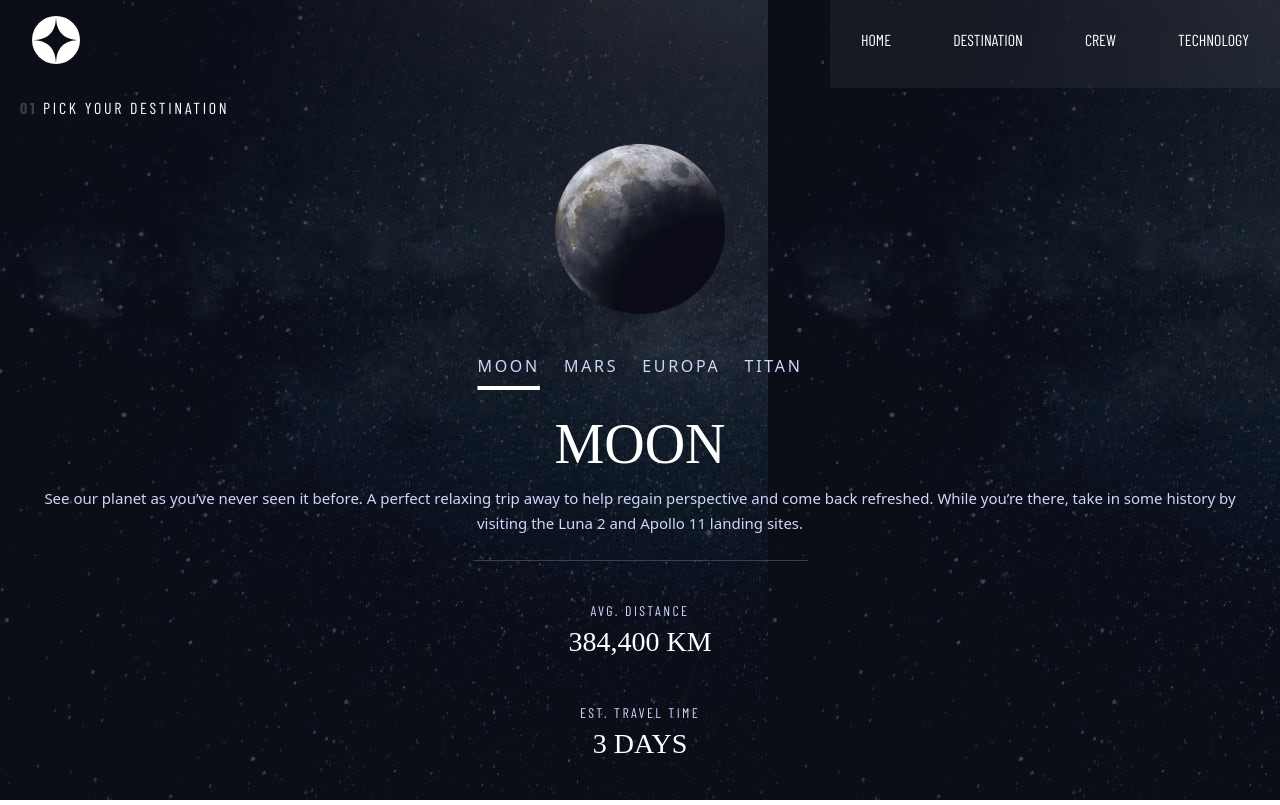
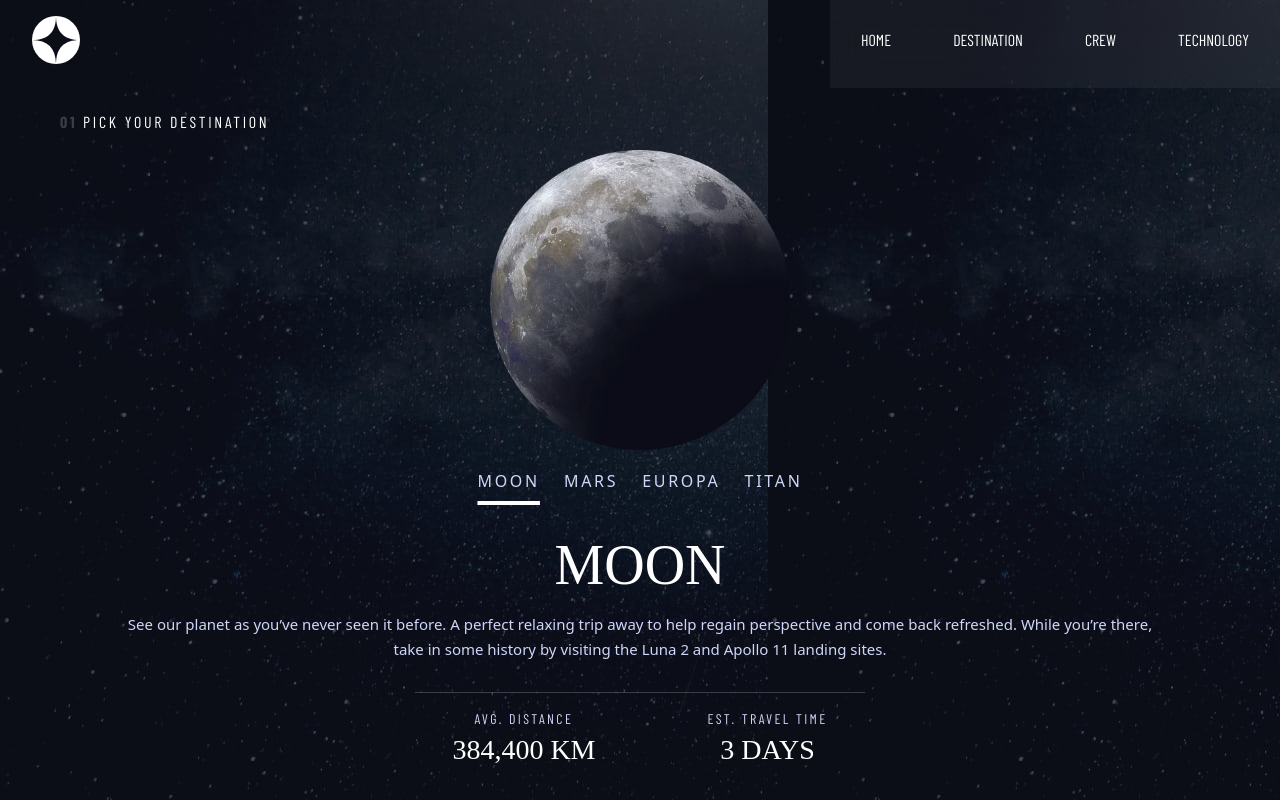
Before and after one commit to kvabhinav/space-tourism-responsive-website, a React (Create React App) app: page /Destination in a window 1280 px wide. Built offline with nearby package versions, Linux system fonts and the light colour scheme; a web font is replaced by a local one.

Commit message:
destination page for tablet screen

```diff
--- a/src/components/Planets.jsx
+++ b/src/components/Planets.jsx
@@ -6,11 +6,11 @@ import state from '../state'
 export default function Planets(props){
     return(
         <div className="w-screen h-max md:h-screen grid lg:grid-flow-dense lg:grid-cols-2 px-5 lg:px-0 pt-24 lg:pt-40 lg:pl-32">
-            <div className="flex flex-col justify-center items-center gap-y-6 lg:gap-y-20">
-                <h2 className="text-white md:self-start text-base lg:text-[28px] font-barlow tracking-[2.7px] lg:tracking-[4.72px] lg:pl-10"><span className="text-white/20 font-bold">01 </span>PICK YOUR DESTINATION</h2>
-                <img src={props.data.image} alt="" className="w-[170px] lg:w-[444px]" />
+            <div className="flex flex-col justify-center items-center gap-y-6 md:gap-y-4 lg:gap-y-20">
+                <h2 className="text-white md:self-start text-base lg:text-[28px] font-barlow tracking-[2.7px] lg:tracking-[4.72px] md:pl-10"><span className="text-white/20 font-bold">01 </span>PICK YOUR DESTINATION</h2>
+                <img src={props.data.image} alt="" className="w-[170px] md:w-[300px] lg:w-[444px]" />
             </div>
-            <div className="flex flex-col justify-evenly items-center lg:items-start pt-10 lg:pt-28 lg:pb-20">
+            <div className="flex flex-col justify-evenly items-center lg:items-start pt-10 md:pt-0 lg:pt-28 lg:pb-20">
                 <div>
                     <ul className="text-[#D0D6F9] flex justify-center items-center gap-x-6 lg:gap-x-12 ">
                         <li className={props.planet==='MOON' ? 'activePlanet':'unactivePlanet'} onClick={()=>state.section="MOON"} >MOON</li>
@@ -20,14 +20,14 @@ export default function Planets(props){
                     </ul>
                 </div>
                 <h1 className="text-white text-[56px] lg:text-[100px] font-bellefair pt-6 lg:pt-0 ">{props.data.name}</h1>
-                <p className="text-[#D0D6F9] leading-[25px] lg:leading-8 text-[15px] lg:text-[18px] lg:pr-48 text-center lg:text-left">{props.data.description}</p>
+                <p className="text-[#D0D6F9] leading-[25px] lg:leading-8 text-[15px] lg:text-[18px] lg:pr-48 text-center lg:text-left mx-24 lg:mx-0">{props.data.description}</p>
                 {/* <hr  className="bg-white h-2"/> */}
-                <div className="flex sm:flex-col lg:flex-row justify-center lg:justify-start items-center gap-y-10 lg:gap-y-0 lg:gap-x-28 w-[335px] lg:w-[450px] border-t border-white/20 mt-6 pt-10">
+                <div className="flex sm:flex-col md:flex-row justify-center lg:justify-start items-center gap-y-10 md:gap-y-0 md:gap-x-28 w-[335px] md:w-[450px] border-t border-white/20 mt-6 pt-10 md:pt-4 lg:pt-10 md:pb-6 lg:pb-0">
                     <div>
                         <h3 className="text-[#D0D6F9] text-sm font-barlow tracking-[2.36px] lg:tracking-[2.32px] text-center lg:text-left">AVG. DISTANCE</h3>
                         <h2 className="text-white text-[28px] font-bellefair ">{props.data.distance} KM</h2>
                     </div>
-                    <div className="mb-10 lg:mb-0">
+                    <div className="mb-10 md:mb-0">
                     <h3 className="text-[#D0D6F9] text-sm font-barlow tracking-[2.36px] lg:tracking-[2.32px]">EST. TRAVEL TIME</h3>
                         <h2 className="text-white text-[28px] font-bellefair text-center lg:text-left">{props.data.travelTime.no} {props.data.travelTime.period_of_time}</h2>
                     </div>
```
